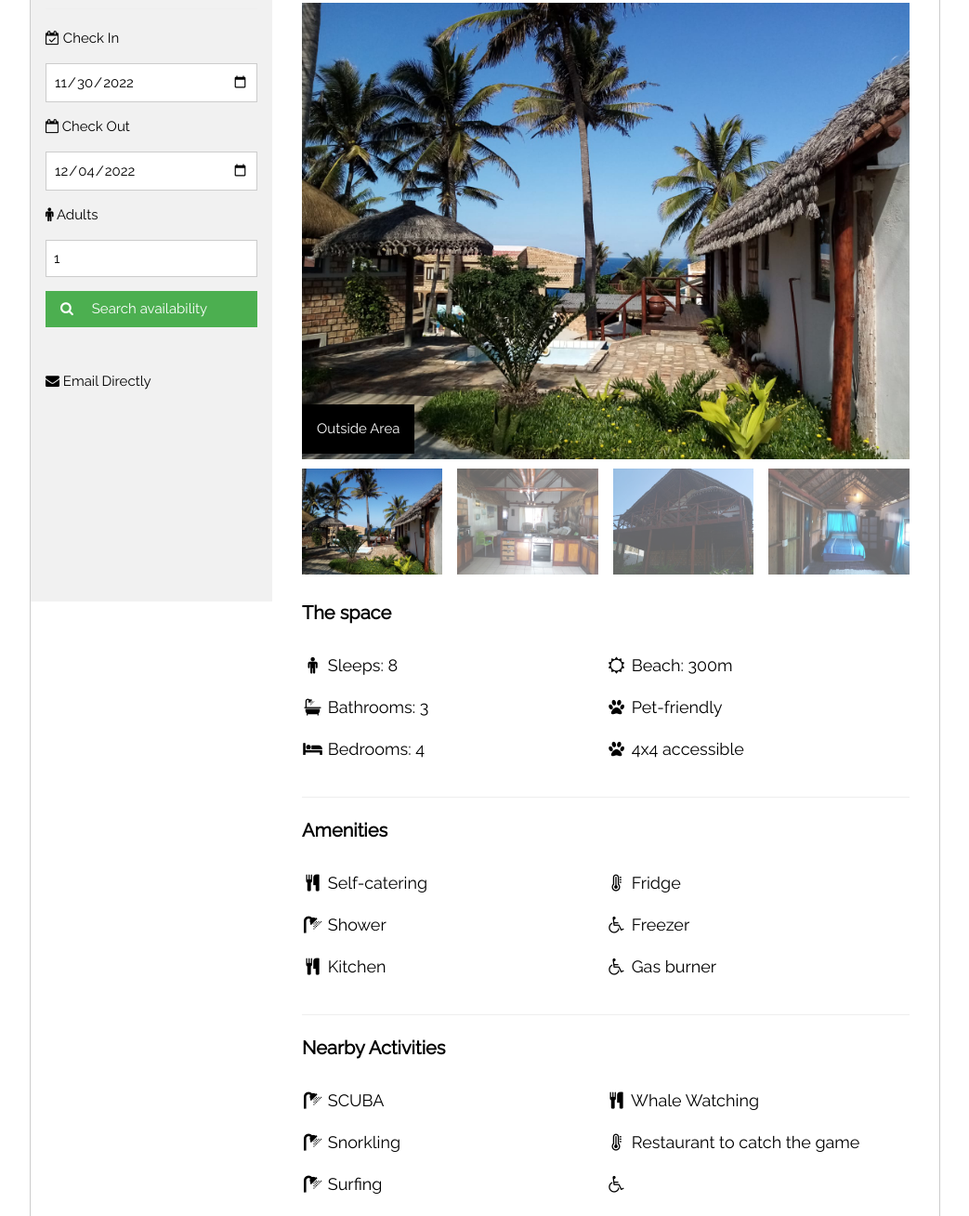
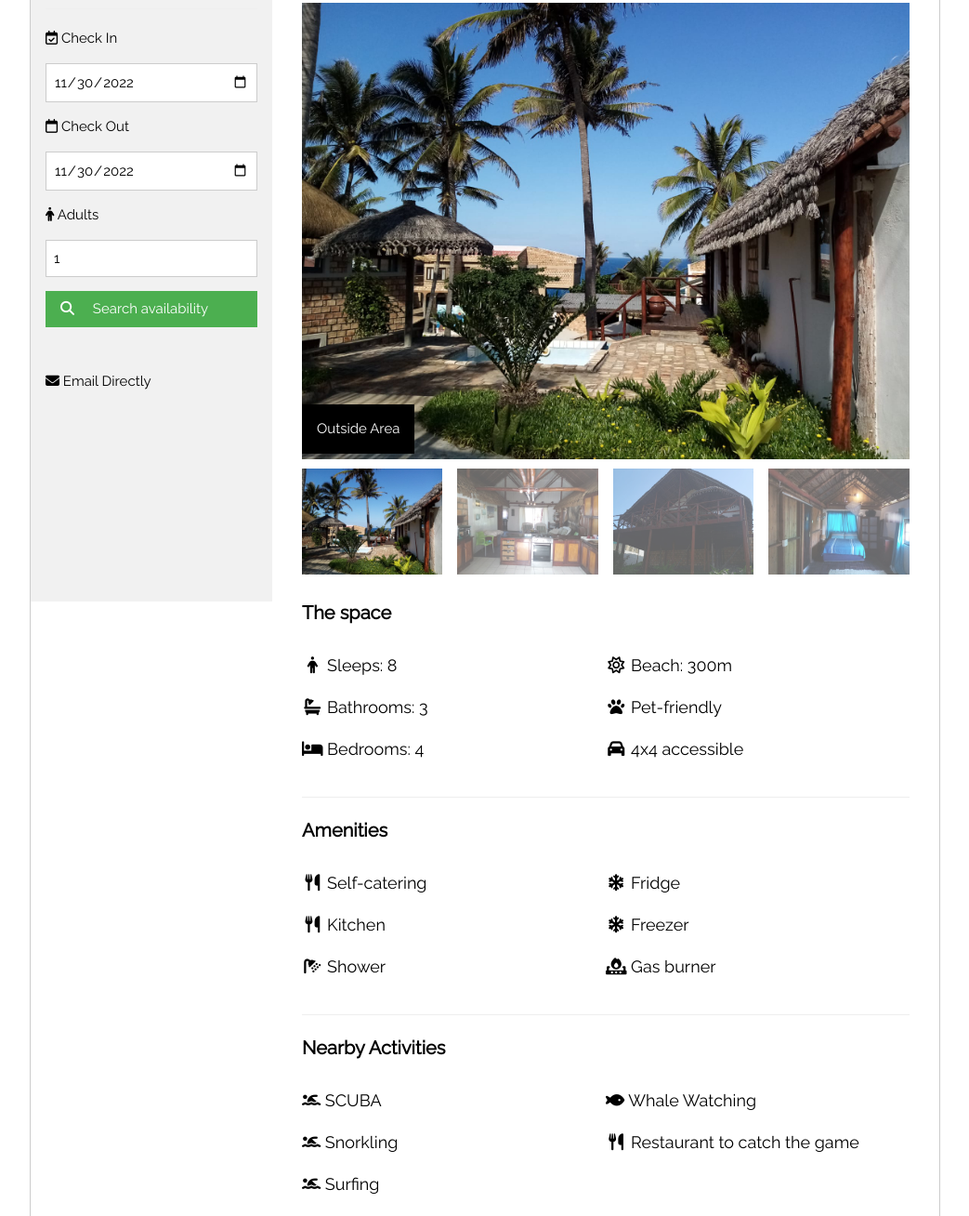
Before and after one commit to patrickm663/casa-entre-os-cocos, a plain HTML site: page index.html in a window 1280 px wide. Shown: the part 153-1461 px from the top of the page at 93% size, without its empty margins (118-1161 px from the left). Drawn offline with nearby package versions, Linux system fonts and the light colour scheme.

Commit message:
Update icons and add favicon

```diff
--- a/index.html
+++ b/index.html
@@ -8,6 +8,7 @@
 <link rel="stylesheet" href="https://fonts.googleapis.com/css?family=Raleway">
 <link rel="stylesheet" href="https://cdnjs.cloudflare.com/ajax/libs/font-awesome/4.7.0/css/font-awesome.min.css">
 <link rel="stylesheet" href="https://cdnjs.cloudflare.com/ajax/libs/leaflet/1.9.3/leaflet.css">
+<link rel="icon" type="image/x-icon" href="images/palm-tree.png">
 <style>
 body,h1,h2,h3,h4,h5,h6 {font-family: "Raleway", Arial, Helvetica, sans-serif}
 .mySlides {display: none}
@@ -15,6 +16,7 @@ body,h1,h2,h3,h4,h5,h6 {font-family: "Raleway", Arial, Helvetica, sans-serif}
 </head>
 <body class="w3-content w3-border-left w3-border-right" onload="setDate(); showMap()">
 <script src="https://cdnjs.cloudflare.com/ajax/libs/leaflet/1.9.3/leaflet.js"></script>
+<script src="https://kit.fontawesome.com/03d80cc6d2.js" crossorigin="anonymous"></script>
 
 <!-- Sidebar/menu -->
 <nav class="w3-sidebar w3-light-grey w3-collapse w3-top" style="z-index:3;width:260px" id="mySidebar">
@@ -112,7 +114,7 @@ body,h1,h2,h3,h4,h5,h6 {font-family: "Raleway", Arial, Helvetica, sans-serif}
       <div class="w3-col s6">
         <p><i class="fa fa-fw fa-sun-o"></i> Beach: 300m</p>
         <p><i class="fa fa-fw fa-paw"></i> Pet-friendly</p>
-        <p><i class="fa fa-fw fa-paw"></i> 4x4 accessible</p>
+        <p><i class="fa fa-fw fa-car"></i> 4x4 accessible</p>
       </div>
     </div>
     <hr>
@@ -121,13 +123,13 @@ body,h1,h2,h3,h4,h5,h6 {font-family: "Raleway", Arial, Helvetica, sans-serif}
     <div class="w3-row w3-large">
       <div class="w3-col s6">
         <p><i class="fa fa-fw fa-cutlery"></i> Self-catering</p>
+        <p><i class="fa fa-fw fa-cutlery"></i> Kitchen</p>
         <p><i class="fa fa-fw fa-shower"></i> Shower</p>
-        <p><i class="fa fa-fw fa-cutlery"></i> Kitchen</p>
       </div>
       <div class="w3-col s6">
-        <p><i class="fa fa-fw fa-thermometer"></i> Fridge</p>
-        <p><i class="fa fa-fw fa-wheelchair"></i> Freezer</p>
-        <p><i class="fa fa-fw fa-wheelchair"></i> Gas burner</p>
+        <p><i class="fa fa-fw fa-snowflake"></i> Fridge</p>
+        <p><i class="fa fa-fw fa-snowflake"></i> Freezer</p>
+        <p><i class="fa fa-fw fa-fire-burner"></i> Gas burner</p>
       </div>
     </div>
     <hr>
@@ -135,14 +137,13 @@ body,h1,h2,h3,h4,h5,h6 {font-family: "Raleway", Arial, Helvetica, sans-serif}
     <h4><strong>Nearby Activities</strong></h4>
     <div class="w3-row w3-large">
       <div class="w3-col s6">
-        <p><i class="fa fa-fw fa-shower"></i> SCUBA</p>
-        <p><i class="fa fa-fw fa-shower"></i> Snorkling</p>
-        <p><i class="fa fa-fw fa-shower"></i> Surfing</p>
+        <p><i class="fa-solid fa-person-swimming"></i> SCUBA</p>
+        <p><i class="fa-solid fa-person-swimming"></i> Snorkling</p>
+        <p><i class="fa-solid fa-person-swimming"></i> Surfing</p>
       </div>
       <div class="w3-col s6">
-        <p><i class="fa fa-fw fa-cutlery"></i> Whale Watching</p>
-        <p><i class="fa fa-fw fa-thermometer"></i> Restaurant to catch the game</p>
-        <p><i class="fa fa-fw fa-wheelchair"></i> </p>
+        <p><i class="fas fa-fish"></i> Whale Watching</p>
+        <p><i class="fa fa-fw fa-cutlery"></i> Restaurant to catch the game</p>
       </div>
     </div>
   </div>
@@ -215,10 +216,8 @@ body,h1,h2,h3,h4,h5,h6 {font-family: "Raleway", Arial, Helvetica, sans-serif}
         var today = new Date();
         document.getElementById("checkIn").min = today.toISOString().split('T')[0];
         document.getElementById("checkIn").value = today.toISOString().split('T')[0];
-        today.setDate(today.getDate() + 1);
-        document.getElementById("checkOut").min = today.toISOString().split('T')[0];
-        today.setDate(today.getDate() + 3);
-        document.getElementById("checkOut").value = today.toISOString().split('T')[0];
+        document.getElementById("checkOut").min = document.getElementById("checkIn").value;
+        document.getElementById("checkOut").value = document.getElementById("checkIn").value;
     }
 
     function showMap() {
```
Also changed, not shown: images/palm-tree.png (added), src/script.js (deleted).
